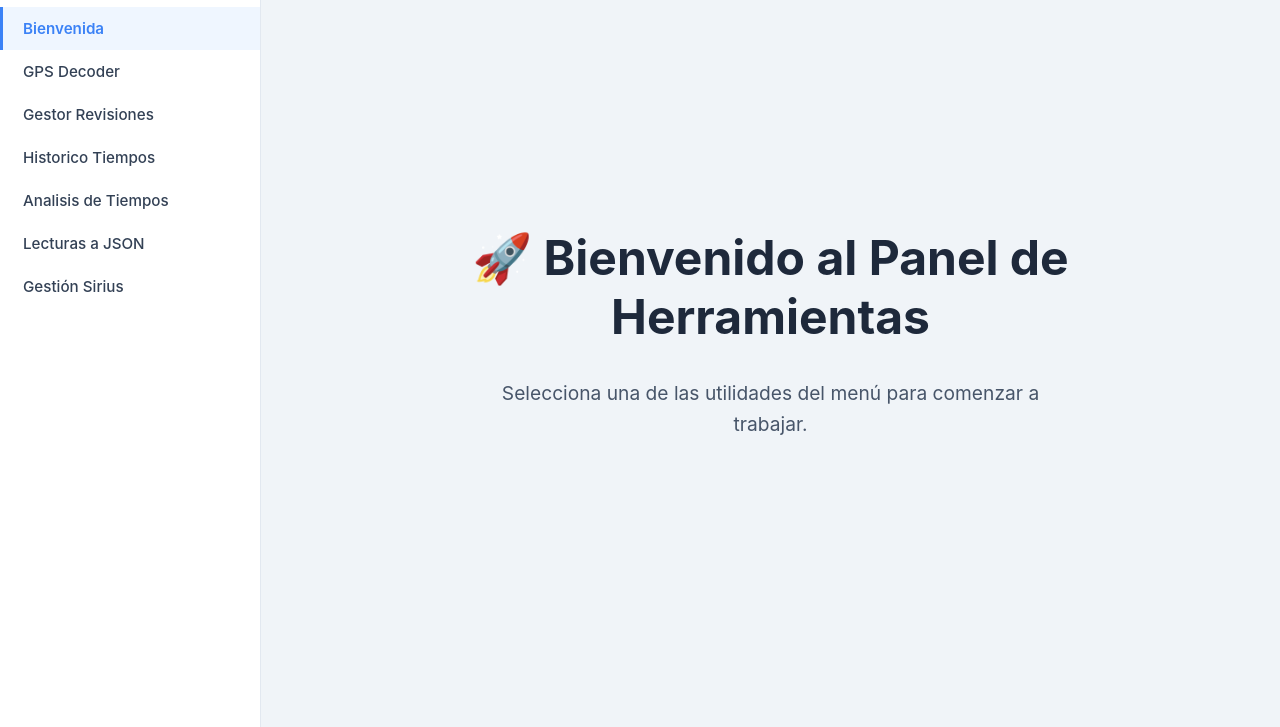
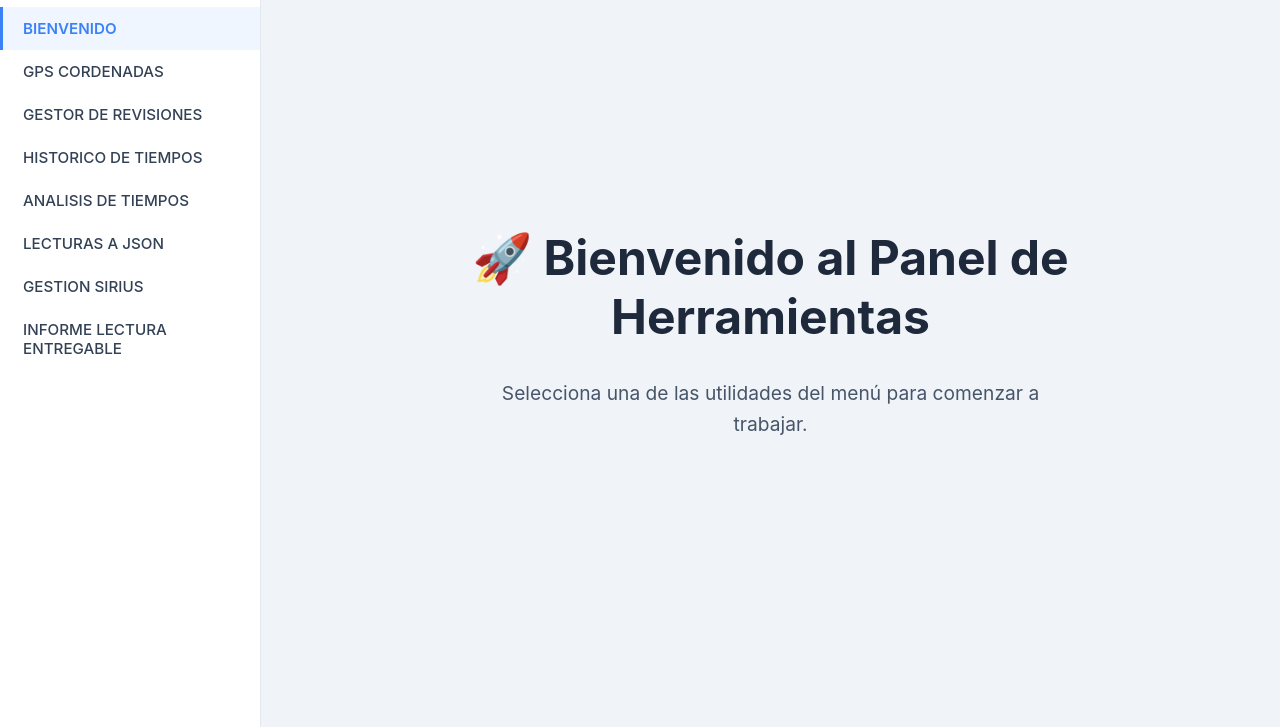
Before and after one commit to PAMPLONA-BOT/HERRAMIENTAS, a plain HTML site: page index.html in a window 1280 px wide. Shown: the part 73-800 px from the top of the page. Drawn offline with Linux system fonts and the light colour scheme.

Commit message:
Update index.html

```diff
--- a/index.html
+++ b/index.html
@@ -133,13 +133,14 @@
             <h2>Herramientas</h2>
         </div>
         <ul class="tool-list">
-            <li><a href="welcome.html" class="tool-link active">Bienvenida</a></li>
-            <li><a href="gps.html" class="tool-link">GPS Decoder</a></li>
-            <li><a href="gestor_revisiones_unificado.html" class="tool-link">Gestor Revisiones</a></li>
-            <li><a href="historico_analizador_tiempos.html" class="tool-link">Historico Tiempos</a></li>
-            <li><a href="finalizador_analisis.html" class="tool-link">Analisis de Tiempos</a></li>
-            <li><a href="lecturas-json.html" class="tool-link">Lecturas a JSON</a></li>
-            <li><a href="sirius_total_funcionable.html" class="tool-link">Gestión Sirius</a></li>
+            <li><a href="welcome.html" class="tool-link active">BIENVENIDO</a></li>
+            <li><a href="gps.html" class="tool-link">GPS CORDENADAS</a></li>
+            <li><a href="gestor_revisiones_unificado.html" class="tool-link">GESTOR DE REVISIONES</a></li>
+            <li><a href="historico_analizador_tiempos.html" class="tool-link">HISTORICO DE TIEMPOS</a></li>
+            <li><a href="finalizador_analisis.html" class="tool-link">ANALISIS DE TIEMPOS</a></li>
+            <li><a href="lecturas-json.html" class="tool-link">LECTURAS A JSON</a></li>
+            <li><a href="sirius_total_funcionable.html" class="tool-link">GESTION SIRIUS</a></li>
+            <li><a href="informe mensual lecturas.html" class="tool-link">INFORME LECTURA ENTREGABLE</a></li>
 
             <!-- Agrega aquí más herramientas en el futuro -->
         </ul>
```
